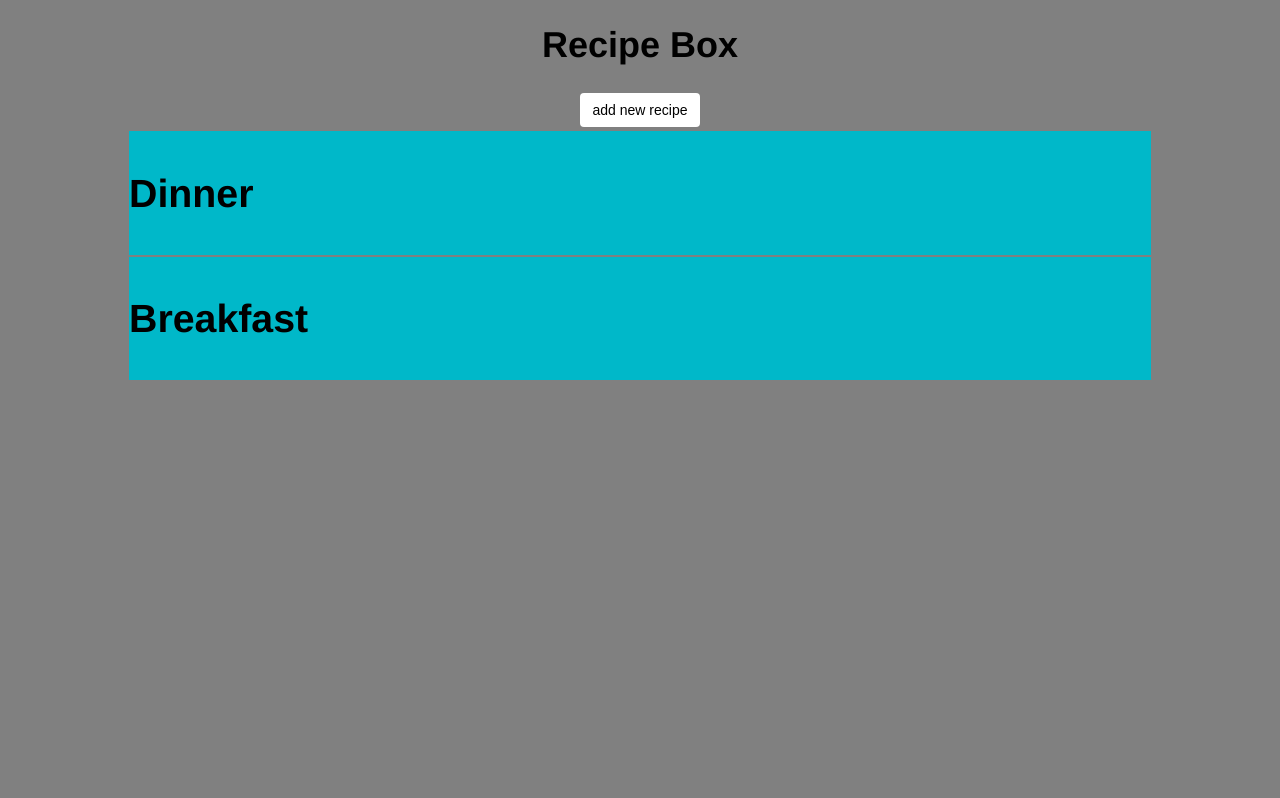
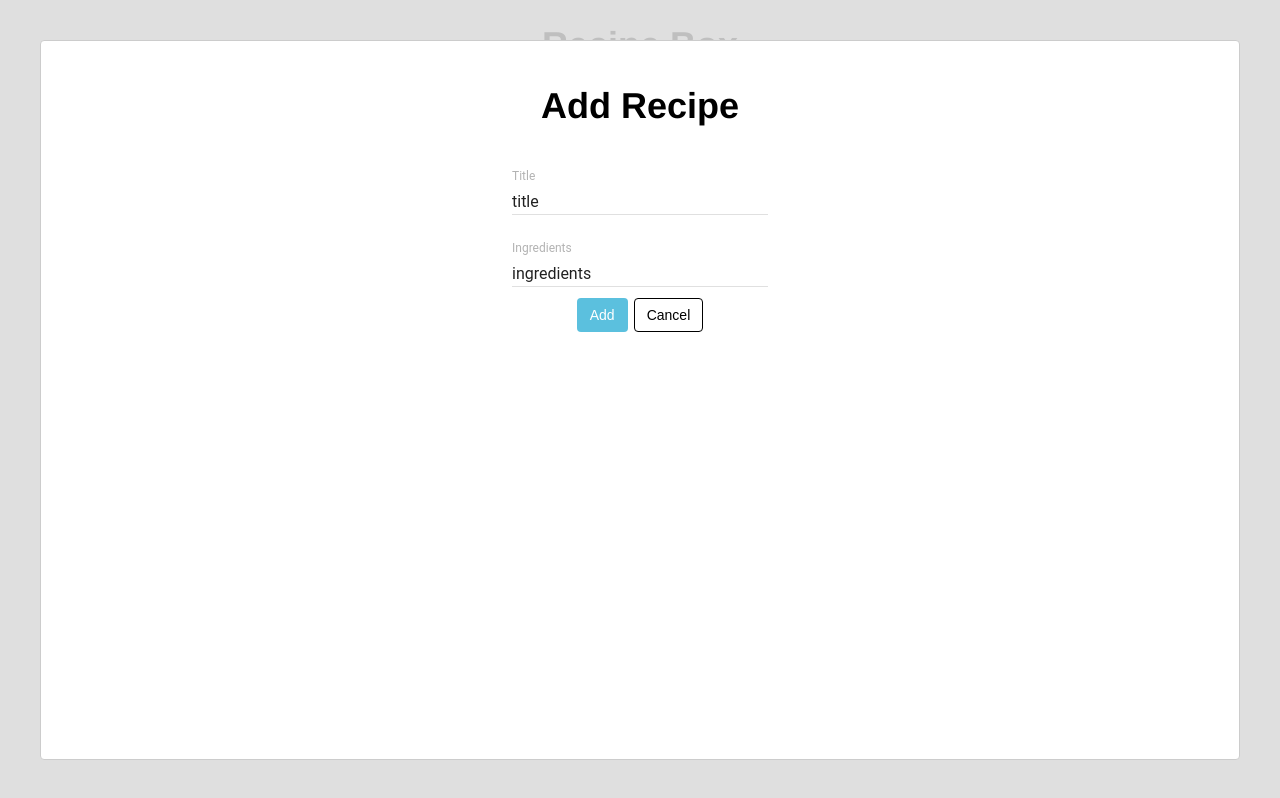
Before and after one commit to kolldavi/recipe-box, a React (Create React App) app: page / in a window 1280 px wide. Both pictures are taken after a click on the button "add new recipe". Built offline with nearby package versions, Linux system fonts and the light colour scheme.

Commit message:
added add method

```diff
--- a/src/App.js
+++ b/src/App.js
@@ -19,12 +19,7 @@ class Recipe extends Component {
   handleChangeTitle = event => {
     this.setState({ newTitle: event.target.value });
   };
-  handleChangeIgrediants = event => {
-    this.setState({ newIngrediants: event.target.value });
-  };
-  componentWillMount() {
-    ReactModal.setAppElement('body');
-  }
+
   toggleModal = () => {
     //editRecipe(id, 'title', ingredients)}
     if (this.state.displayModal) {
@@ -58,12 +53,63 @@ class Recipe extends Component {
             edit
           </button>
         </div>
-        <ReactModal
+        <Modal
+          title={title}
+          id={id}
+          ingredients={ingredients}
+          method={editRecipe}
           isOpen={this.state.displayModal}
           onRequestClose={this.toggleModal}
+        />
+      </div>
+    );
+  }
+}
+class Modal extends Component {
+  state = {
+    newTitle: '',
+    newIngrediants: ''
+  };
+  handleChangeTitle = event => {
+    this.setState({ newTitle: event.target.value });
+  };
+  handleChangeIgrediants = event => {
+    this.setState({ newIngrediants: event.target.value });
+  };
+  componentWillMount() {
+    ReactModal.setAppElement('body');
+  }
+  componentDidMount() {
+    this.setState({
+      newTitle: this.props.title,
+      newIngrediants: this.props.ingredients.toString()
+    });
+  }
+  toggleModal = () => {
+    //editRecipe(id, 'title', ingredients)}
+    if (this.state.displayModal) {
+      this.setState({ displayModal: false });
+    } else {
+      this.setState({ displayModal: true });
+    }
+  };
+  render() {
+    const {
+      title,
+      ingredients,
+      id,
+      method,
+      isOpen,
+      onRequestClose
+    } = this.props;
+
+    return (
+      <ReactModal
+        isOpen={isOpen}
+        onRequestClose={onRequestClose}
         contentLabel="Modal">
         <div>
-            <h1>Edit Recipe</h1>
+          <h1>{title === 'title' ? 'Add' : 'Edit'} Recipe</h1>
           <TextField
             onChange={this.handleChangeTitle}
             defaultValue={title}
@@ -80,21 +126,19 @@ class Recipe extends Component {
             className="btn btnEdit"
             onClick={() => {
               let recipe = this.state.newIngrediants.split(',');
-                editRecipe(id, this.state.newTitle, recipe);
-                this.toggleModal();
+              method(id, this.state.newTitle, recipe);
+              onRequestClose();
             }}>
-              Update
+            {title === 'title' ? 'Add' : 'Update'}
           </button>
-            <button className="btn" onClick={() => this.toggleModal()}>
+          <button className="btn" onClick={() => onRequestClose()}>
             Cancel
           </button>
         </div>
       </ReactModal>
-      </div>
     );
   }
 }
-
 class App extends Component {
   state = {
     recipeList: [
@@ -103,10 +147,20 @@ class App extends Component {
         title: 'Dinner',
         ingredients: ['chicken', 'broccoli']
       }
-    ]
+    ],
+    displayModal: false
   };
-  addRecipe = recipe => {
-    let newList = this.state.recipeList.concat(recipe);
+
+  toggleModal = () => {
+    //editRecipe(id, 'title', ingredients)}
+    if (this.state.displayModal) {
+      this.setState({ displayModal: false });
+    } else {
+      this.setState({ displayModal: true });
+    }
+  };
+  addRecipe = (id, title, ingredients) => {
+    let newList = this.state.recipeList.concat({ id, title, ingredients });
     this.setState({
       recipeList: newList
     });
@@ -135,15 +189,7 @@ class App extends Component {
           <h1 className="heading-primary">Recipe Box</h1>
         </header>
         <div className="list-container">
-          <button
-            className="btn"
-            onClick={() =>
-              this.addRecipe({
-                id: uuid.v4(),
-                title: 'Breakfast',
-                ingredients: ['bacon', 'eggs', 'ham']
-              })
-            }>
+          <button className="btn" onClick={() => this.toggleModal()}>
             add new recipe
           </button>
           {recipeList.map(recipe => (
@@ -158,6 +204,14 @@ class App extends Component {
             />
           ))}
         </div>
+        <Modal
+          title={'title'}
+          id={uuid.v4()}
+          ingredients={'ingredients'}
+          method={this.addRecipe}
+          isOpen={this.state.displayModal}
+          onRequestClose={this.toggleModal}
+        />
       </div>
     );
   }
--- a/src/css/styles.css
+++ b/src/css/styles.css
@@ -56,7 +56,7 @@ body {
   touch-action: manipulation;
   cursor: pointer;
   background-image: none;
-  border: 1px solid transparent;
+  border: 1px solid black;
   white-space: nowrap;
   padding: 6px 12px;
   font-size: 14px;
@@ -71,11 +71,13 @@ body {
 
 .btnDelete {
   background-color: red;
-  color: white; }
+  color: white;
+  border: 1px solid transparent; }
 
 .btnEdit {
   background-color: #5bc0de;
-  color: white; }
+  color: white;
+  border: 1px solid transparent; }
 
 .btn:hover,
 .btnEdit:hover,
--- a/src/css/styles.scss
+++ b/src/css/styles.scss
@@ -63,7 +63,7 @@ body {
   touch-action: manipulation;
   cursor: pointer;
   background-image: none;
-  border: 1px solid transparent;
+  border: 1px solid black;
   white-space: nowrap;
   padding: 6px 12px;
   font-size: 14px;
@@ -79,11 +79,13 @@ body {
 .btnDelete {
   background-color: red;
   color: rgb(255, 255, 255);
+  border: 1px solid transparent;
 }
 
 .btnEdit {
   background-color: rgb(91, 192, 222);
   color: rgb(255, 255, 255);
+  border: 1px solid transparent;
 }
 .btn:hover,
 .btnEdit:hover,
```
Also changed, not shown: 2 other files (tests, documents, lock files or other folders). Lines whose indentation alone changed are shown as unchanged.
